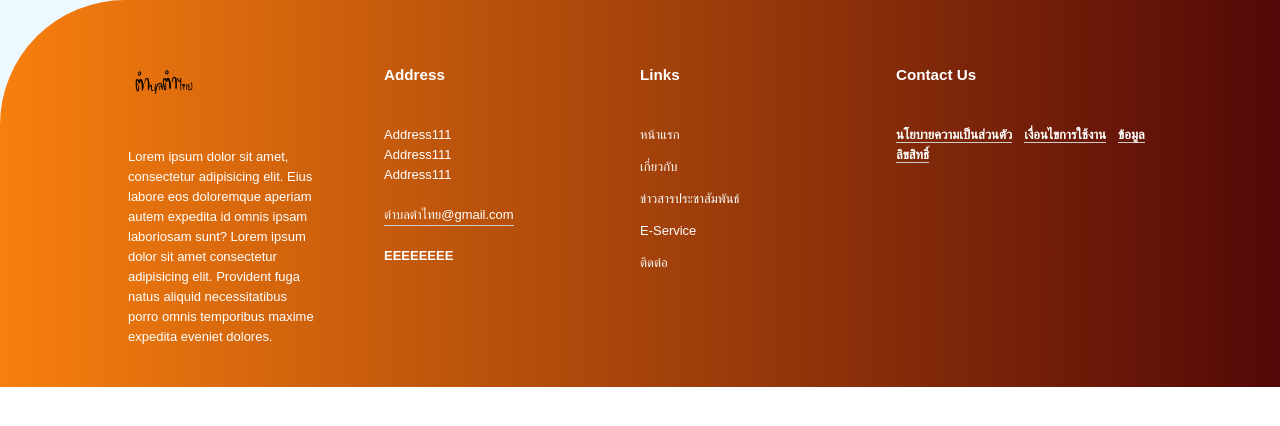
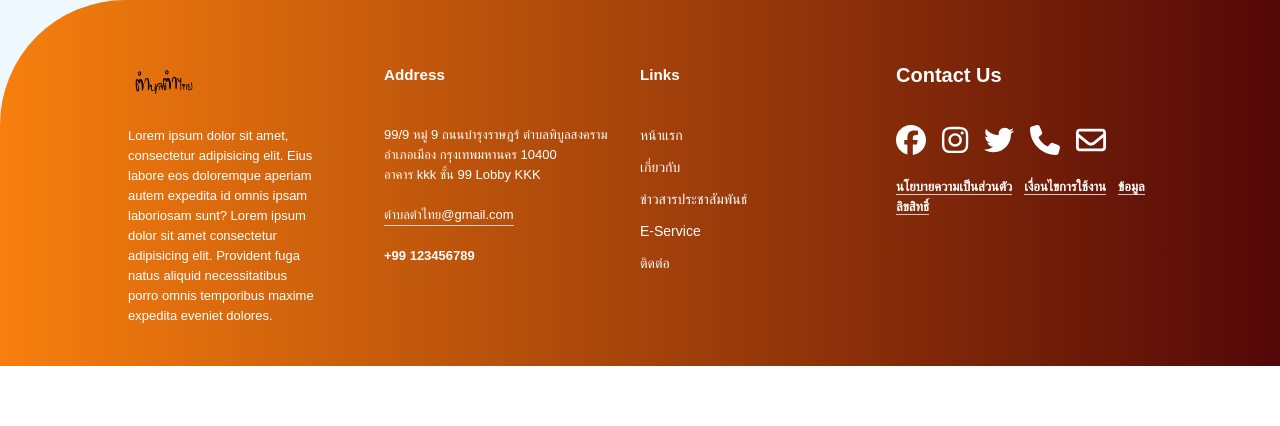
Before and after one commit to Jxwgame/InwProject2, a React (Vite) app in the folder WebApp/: page /Footer in a window 1280 px wide. Shown: the top 426 px of the page. Built offline with nearby package versions, Linux system fonts and the light colour scheme.

Commit message:
UpdateFooter

```diff
--- a/WebApp/src/pages/News.jsx
+++ b/WebApp/src/pages/News.jsx
@@ -47,13 +47,9 @@ function NewsPage(){
                 </div>
             </div>
             </section>
-
-            <h1 style={{color: 'red', textAlign: 'left', marginLeft: '30vh'}}>ข่าวสาร</h1>
-                <ul className="buttonNews">
-                    <li>ประกาศ</li>
-                    <li>ข่าวประชาสัมพันธ์</li>
-                    <li>กิจกรรมชุมชน</li>
-                </ul>
+            <br />
+            <h1 style={{color: 'black', textAlign: 'left', marginLeft: '30vh'}}>ข่าวสาร</h1>
+            <br /><br />
             <section className="ContentNews">
                 <div className="blockNews">
                     <picture>
--- a/WebApp/src/pages/Option/Footer.jsx
+++ b/WebApp/src/pages/Option/Footer.jsx
@@ -1,6 +1,11 @@
 import React from "react";
 import '../../pagesCss/Footer.css'
 import { FontAwesomeIcon } from '@fortawesome/react-fontawesome'
+import { faFacebook } from '@fortawesome/free-brands-svg-icons'
+import { faInstagram } from '@fortawesome/free-brands-svg-icons'
+import { faTwitter } from '@fortawesome/free-brands-svg-icons'
+import { faPhone } from '@fortawesome/free-solid-svg-icons'
+import { faEnvelope } from '@fortawesome/free-regular-svg-icons'
 
 function Footer() {
     return (
@@ -18,28 +23,31 @@ function Footer() {
 
                     <div className="colfooter">
                         <h3>Address</h3>
-                        <p>Address111</p>
-                        <p>Address111</p>
-                        <p>Address111</p>
+                        <p>99/9 หมู่ 9 ถนนบำรุงราษฎร์ ตำบลพิบูลสงคราม อำเภอเมือง กรุงเทพมหานคร 10400</p>
+                        <p>อาคาร kkk ชั้น 99 Lobby KKK</p>
                         <p className="email-id">ตำบลตำไทย@gmail.com</p>
-                        <h4>EEEEEEEE</h4>
+                        <h4>+99 123456789</h4>
                     </div>
 
                     <div className="colfooter">
                         <h3>Links</h3>
                         <ul className="ulFooter">
-                            <li className="liFooter" style={{cursor: 'pointer'}}><a href="/">หน้าแรก</a></li> {/* จะทำให้มันเชื่อมหน้าต่างทีหลัง */}
-                            <li className="liFooter" style={{cursor: 'pointer'}}><a href="/about">เกี่ยวกับ</a></li>
-                            <li className="liFooter" style={{cursor: 'pointer'}}><a href="/newspage">ข่าวสารประชาสัมพันธ์</a></li>
-                            <li className="liFooter" style={{cursor: 'pointer'}}><a href="/1StopService">E-Service</a></li>
-                            <li className="liFooter" style={{cursor: 'pointer'}}><a href="/ContactUs">ติดต่อ</a></li>
+                            <li className="liFooter" style={{cursor: 'pointer', fontSize: '14px', width: '50%'}}><a href="/">หน้าแรก</a></li> {/* จะทำให้มันเชื่อมหน้าต่างทีหลัง */}
+                            <li className="liFooter" style={{cursor: 'pointer', fontSize: '14px', width: '50%'}}><a href="/about">เกี่ยวกับ</a></li>
+                            <li className="liFooter" style={{cursor: 'pointer', fontSize: '14px', width: '50%'}}><a href="/newspage">ข่าวสารประชาสัมพันธ์</a></li>
+                            <li className="liFooter" style={{cursor: 'pointer', fontSize: '14px', width: '50%'}}><a href="/1StopService">E-Service</a></li>
+                            <li className="liFooter" style={{cursor: 'pointer', fontSize: '14px', width: '50%'}}><a href="/ContactUs">ติดต่อ</a></li>
                         </ul>
 
                     </div>
 
                     <div className="colfooter">
-                        <h3>Contact Us</h3>
-                        <FontAwesomeIcon icon="fa-brands fa-facebook"/>
+                        <h3 style={{fontSize: '20px'}}>Contact Us</h3>
+                        <FontAwesomeIcon icon={faFacebook} style={{fontSize: '30px', marginRight: '2vh'}}/>
+                        <FontAwesomeIcon icon={faInstagram} style={{fontSize: '30px', marginRight: '2vh'}}/>
+                        <FontAwesomeIcon icon={faTwitter} style={{fontSize: '30px', marginRight: '2vh'}}/>
+                        <FontAwesomeIcon icon={faPhone} style={{fontSize: '30px', marginRight: '2vh'}}/>
+                        <FontAwesomeIcon icon={faEnvelope} style={{fontSize: '30px', marginRight: '2vh'}}/>
                         <div className="aboutFooter">
                             <h4 className="h4Footer">นโยบายความเป็นส่วนตัว</h4>
                             <h4 className="h4Footer">เงื่อนไขการใช้งาน</h4>
--- a/WebApp/src/pages/Option/SubNews.jsx
+++ b/WebApp/src/pages/Option/SubNews.jsx
@@ -8,7 +8,7 @@ function PageNewsSub(){
         <div>
             <div className="img-background"></div>
             <h1 style={{textAlign: 'left', marginLeft: '20vh'}}>Title News</h1>
-
+            <br /><br />
             <div className="newsContent">
                 <p style={{color: 'white'}}>Lorem Lorem ipsum dolor sit amet consectetur ad
                 ipisicing elit. Consequuntur eaque ullam repudiandae necessitatibus optio
--- a/WebApp/src/pagesCss/Footer.css
+++ b/WebApp/src/pagesCss/Footer.css
@@ -30,7 +30,7 @@ footer {
 }
 .colfooter #logo {
     width: 80px;
-    margin-bottom: 30px;
+    margin-bottom: 5%;
 }
 .colfooter h3{
     width: fit-content;
--- a/WebApp/src/pagesCss/NewsPage.css
+++ b/WebApp/src/pagesCss/NewsPage.css
@@ -70,8 +70,9 @@
     grid-template-columns: 50% 50%;
     width: 70%;
     height: 34vh;
-    background-color: tomato;
+    background-color: rgb(136, 136, 136);
     margin-bottom: 10vh;
+    cursor: pointer;
   }
   .blockNews picture{
     width: 100%;
@@ -89,11 +90,13 @@
     width: 70%;
     height: 5vh;
     display: flex;
-    background-color: rgb(255, 99, 71, 0.5);
+    background-color: rgb(158, 158, 158);
     list-style: none;
     justify-content: center;
+    text-align: center;
     margin: 0 31vh;
     margin-bottom: 3vh;
+    color: #fff;
   }
   .buttonNews li a{
     color: #fff;
@@ -105,7 +108,7 @@
     cursor: pointer;
   }
   .buttonNews li:hover{
-    color: tomato;
+    color: rgb(89, 111, 236);
   }
   .insideNews {
     padding-left: 12px;
--- a/WebApp/src/pagesCss/subPageNews.css
+++ b/WebApp/src/pagesCss/subPageNews.css
@@ -17,7 +17,6 @@
     margin-left: 20vh;
     margin-right: 20vh;
     margin-bottom: 15vh;
-    background-color: black;
     background-size: cover;
     background-position: center;
 }
```
